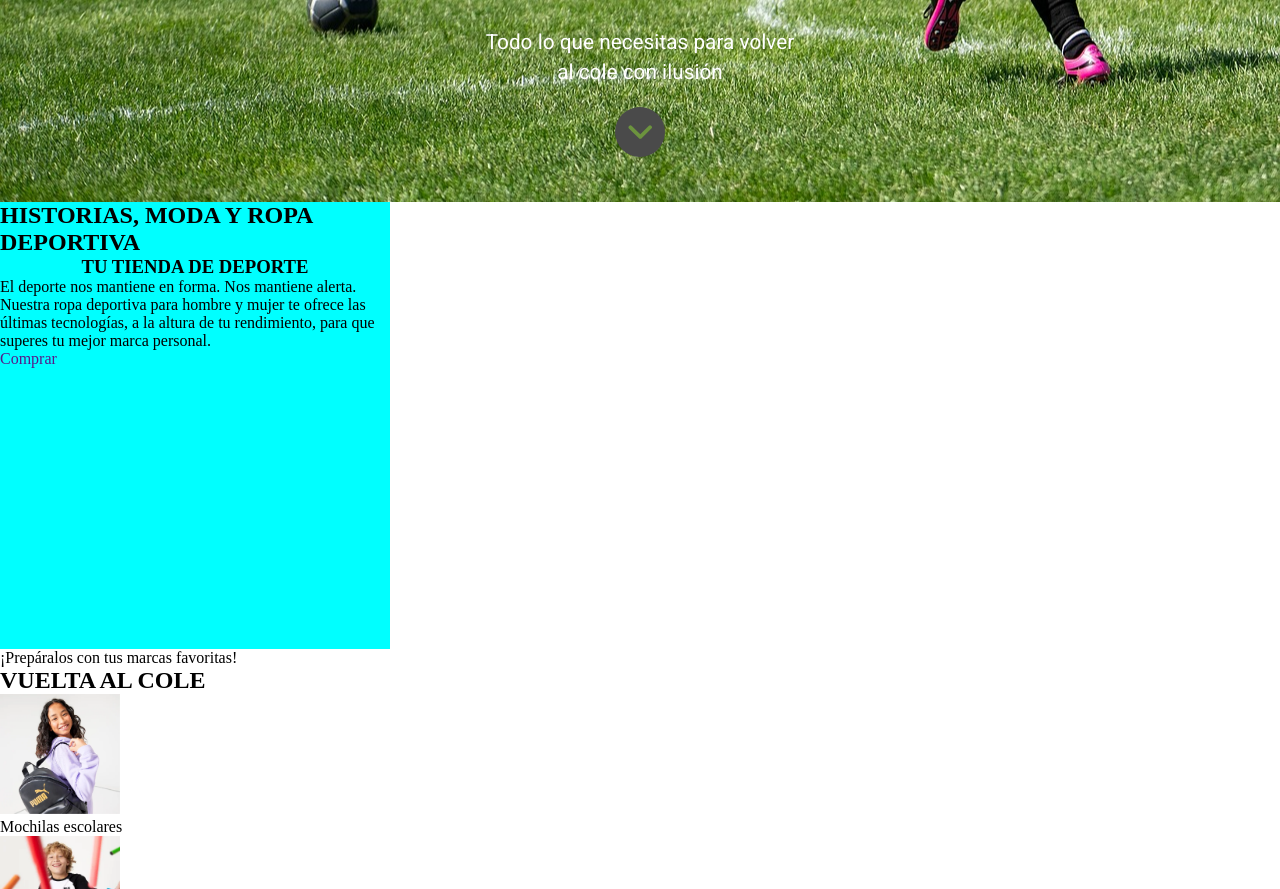
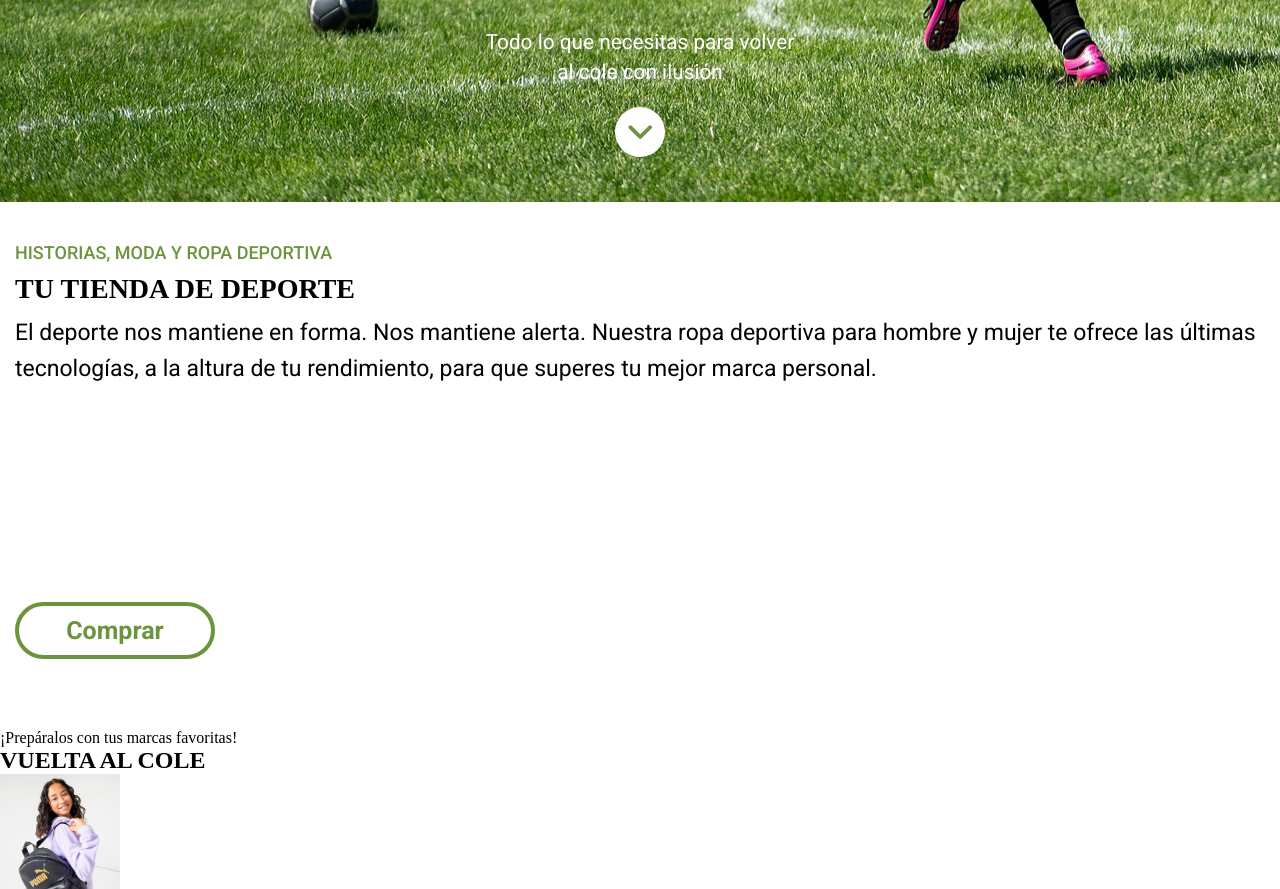
Before and after one commit to Adalab/modulo-1-evaluacion-final-laura-pf, a website built with Vite: page src/index.html in a window 1280 px wide. Shown: the part 598-1487 px from the top of the page. Built offline with nearby package versions, Linux system fonts and the light colour scheme.

Commit message:
finish main

```diff
--- a/src/partials/main.html
+++ b/src/partials/main.html
@@ -1,8 +1,12 @@
 <main class="main">
-    <article class="main__article">
-        <h2>HISTORIAS, MODA Y ROPA DEPORTIVA</h2>
-        <h3>TU TIENDA DE DEPORTE</h3>
-        <P>El deporte nos mantiene en forma. Nos mantiene alerta. Nuestra ropa deportiva para hombre y mujer te ofrece las últimas tecnologías, a la altura de tu rendimiento, para que superes tu mejor marca personal.</P>
+
+    <article class="mainarticle">
+        <h2 class="mainarticle__h2">HISTORIAS, MODA Y ROPA DEPORTIVA</h2>
+        <h3 class="mainarticle__h3">TU TIENDA DE DEPORTE</h3>
+        <P class="mainarticle__p">El deporte nos mantiene en forma. Nos mantiene alerta. Nuestra ropa deportiva para hombre y mujer te ofrece las últimas tecnologías, a la altura de tu rendimiento, para que superes tu mejor marca personal.</P>
     </article>
-    <a href="">Comprar</a>
+
+        <div class="maindiv">
+            <a class= "maindiv__a" href="">Comprar</a>
+        </div>
 </main>
--- a/src/scss/layout/_header.scss
+++ b/src/scss/layout/_header.scss
@@ -1,6 +1,7 @@
 .header {
+
     height: 100vh;
-    height: 100vh;
+
     background-image: url(/images/cover.jpeg);
     background-size: cover;
     background-repeat: no-repeat;
@@ -61,7 +62,7 @@
         &__figure{
             width: 50px;
             height: 50px;
-            background-color: $font-color-gray;
+            background-color: $font-color-white;
             border-radius: 100%;
             display: flex;
             align-items: center;
--- a/src/scss/layout/_main.scss
+++ b/src/scss/layout/_main.scss
@@ -1,12 +1,60 @@
 .main {
-    background-color: aqua;
-    width: 390px;
     height: 447px;
-    &__article{
-        display: flex;
-        flex-direction: column;
-        justify-content: center;
-        align-items: center;
+    margin: 40px 15px;
+    display: flex;
+    flex-direction: column;
+    justify-content: space-between;
+
+}
+
+
+
+    .mainarticle__h2 {
+        font-family: $font-body;
+        font-size: 18px;
+        font-weight: 500;
+        color: $green-color;
+        margin-bottom: 10px;
     }
 
-}
+    .mainarticle__h3 {
+        font-family: $font-tittle;
+        font-size: 28px;
+        margin-bottom: 10px;
+    }
+
+    .mainarticle__p {
+        font-family: $font-body;
+        font-size: 23px;
+        line-height: 36px;
+
+    }
+
+    .maindiv {
+        width: 200px;
+        padding: 10px;
+        background-color: $font-color-white;
+        border-top-left-radius: 30px;
+        border-top-right-radius: 30px;
+        border-bottom-right-radius: 30px;
+        border-bottom-left-radius: 30px;
+        text-align: center;
+        border: solid 4px $green-color;
+        margin-bottom: 30px;
+
+        &__a {
+        font-family: $font-body;
+        color: $green-color;
+        font-size: 25px;
+        font-weight: bold;
+
+
+        }
+
+
+
+
+    }
+    // .maindiv__a {
+
+    // }
```
